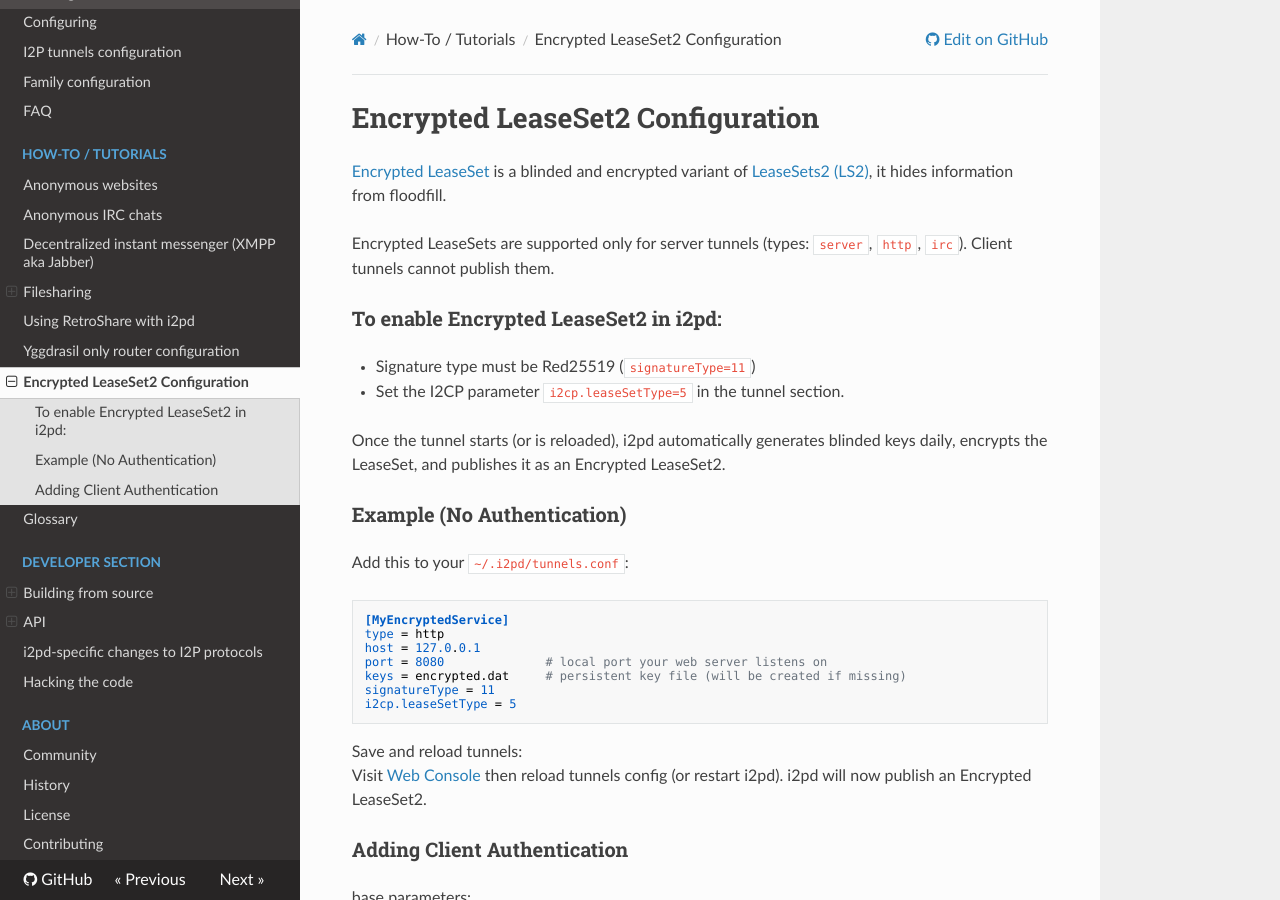
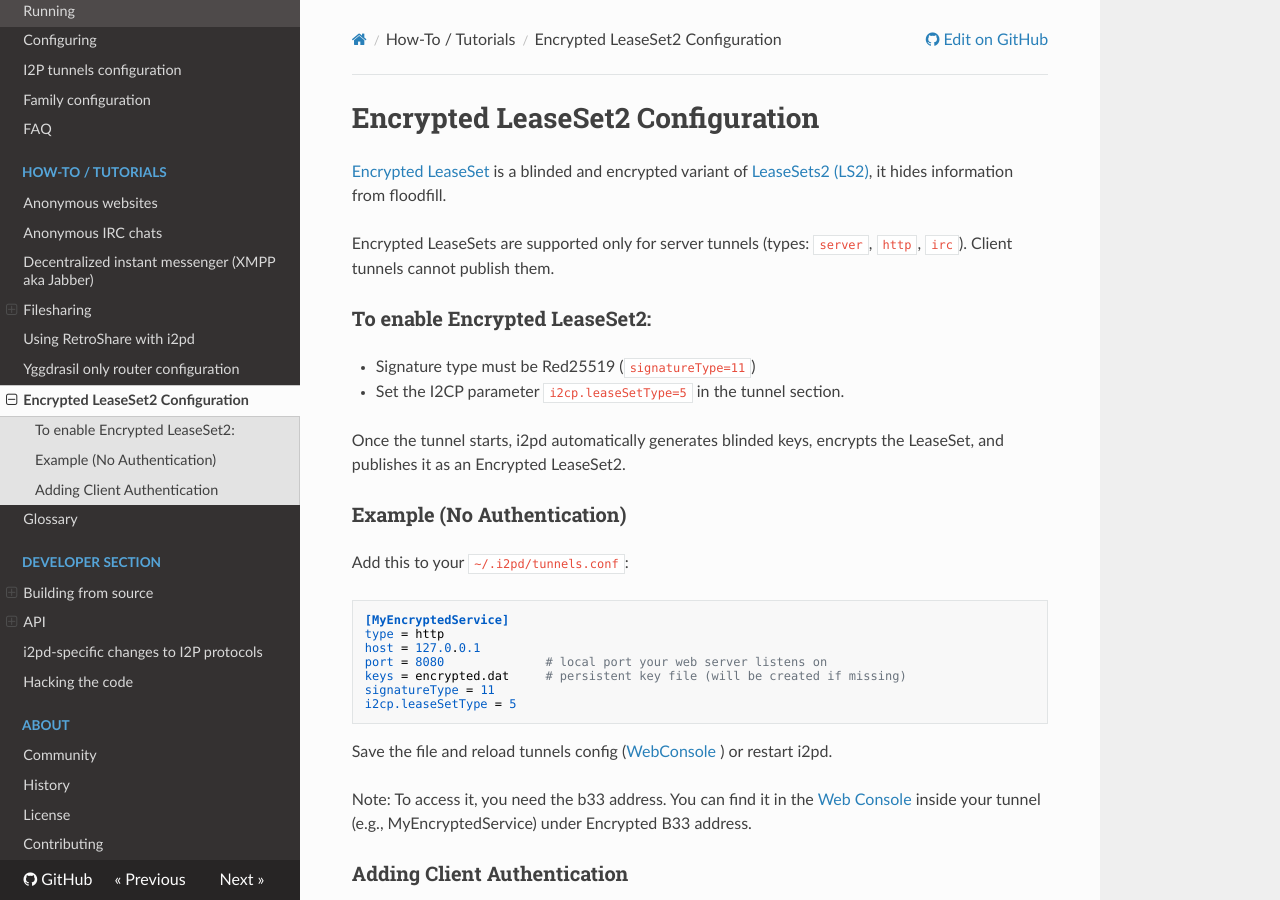
Before and after one commit to PurpleI2P/i2pd_docs_en, an MkDocs documentation site: the page built from docs/tutorials/blinded-addresse.md, in a window 1280 px wide and 900 px high. Built offline with MkDocs 1.6.1, drawn with Linux system fonts in a browser that asks for light colours; nearby versions of some CDN libraries.

Commit message:
make it clear

````diff
--- a/docs/tutorials/blinded-addresse.md
+++ b/docs/tutorials/blinded-addresse.md
@@ -5,12 +5,12 @@ Encrypted LeaseSet2 Configuration
 
 Encrypted LeaseSets are supported only for server tunnels (types: `server`, `http`, `irc`). Client tunnels cannot publish them.
 
-### To enable Encrypted LeaseSet2 in i2pd:
+### To enable Encrypted LeaseSet2:
 
 - Signature type must be Red25519 (`signatureType=11`)
 - Set the I2CP parameter `i2cp.leaseSetType=5` in the tunnel section.
 
-Once the tunnel starts (or is reloaded), i2pd automatically generates blinded keys daily, encrypts the LeaseSet, and publishes it as an Encrypted LeaseSet2.
+Once the tunnel starts, i2pd automatically generates blinded keys, encrypts the LeaseSet, and publishes it as an Encrypted LeaseSet2.
 
 ### Example (No Authentication)
 
@@ -26,8 +26,10 @@ signatureType = 11
 i2cp.leaseSetType = 5
 ```
 
-Save and reload tunnels:
-Visit [Web Console](http://127.0.0.1:7070/?page=commands) then reload tunnels config (or restart i2pd). i2pd will now publish an Encrypted LeaseSet2.
+Save the file and reload tunnels config ([WebConsole ](http://127.0.0.1:7070/?page=commands)) or restart i2pd.
+
+Note: To access it, you need the b33 address.
+You can find it in the [Web Console](http://127.0.0.1:7070/?page=i2p_tunnels) inside your tunnel (e.g., MyEncryptedService) under Encrypted B33 address.
 
 ### Adding Client Authentication
 
````
